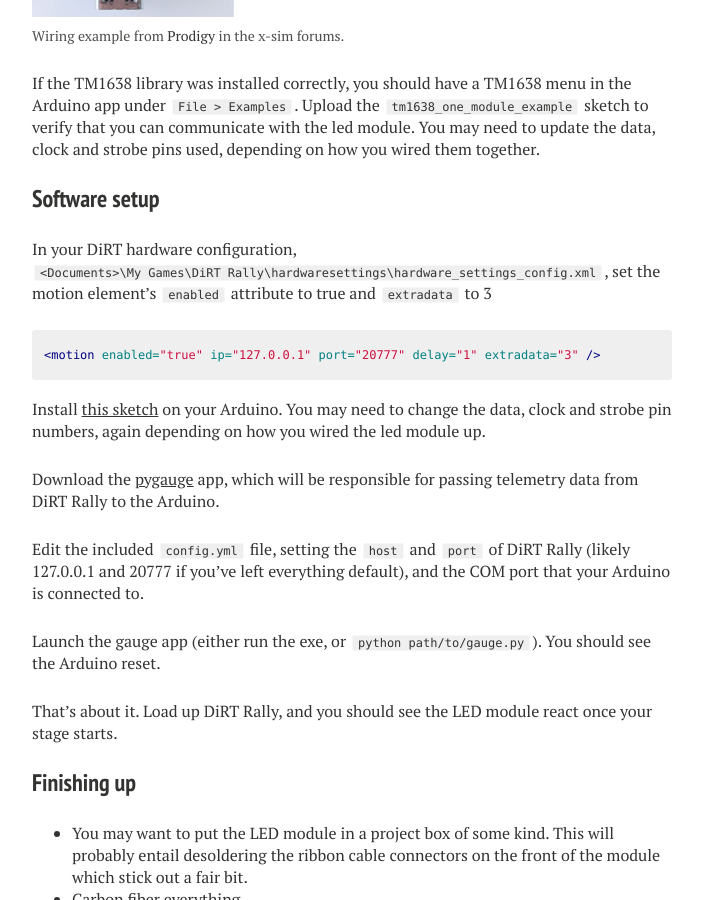
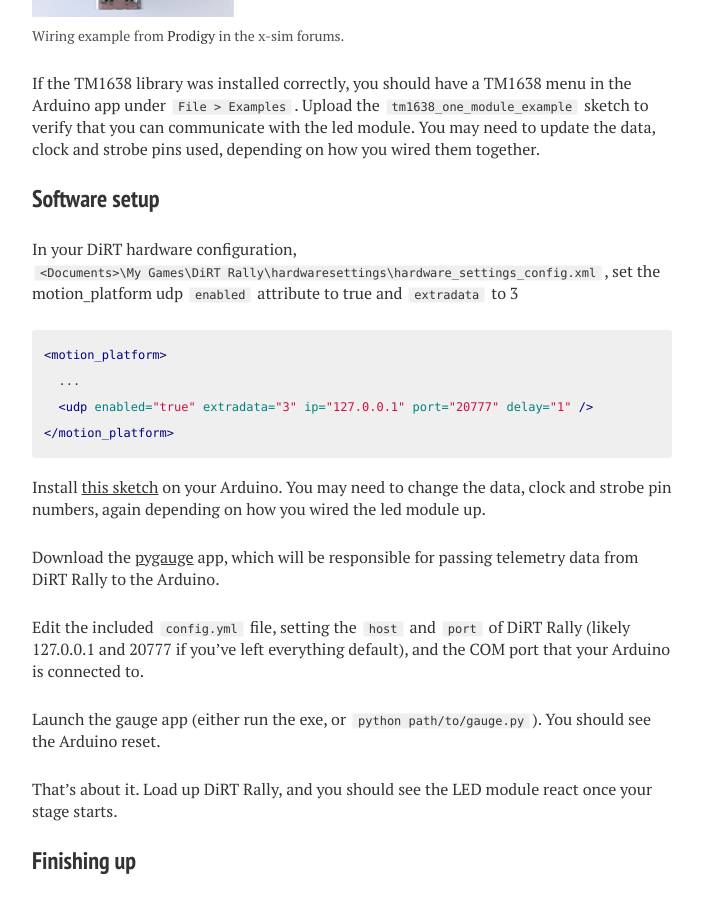
Before and after one commit to Billiam/billiam.org, a Jekyll site: the page built from _posts/2015-07-02-dirt-rally-shift-light-tm1648-arduino.md, in a window 1280 px wide and 900 px high, scrolled down 2652 px. Shown: the whole window, without its empty margins (288-991 px from the left). Built offline with Jekyll 4.4.1, drawn with Linux system fonts in a browser that asks for light colours; nearby versions of some CDN libraries; Markdown is read by kramdown in place of the engine named in the settings.

Commit message:
Updating DiRT configuration example after full game release

````diff
--- a/_posts/2015-07-02-dirt-rally-shift-light-tm1648-arduino.md
+++ b/_posts/2015-07-02-dirt-rally-shift-light-tm1648-arduino.md
@@ -57,10 +57,13 @@
 
 ### Software setup
 
-In your DiRT hardware configuration, `<Documents>\My Games\DiRT Rally\hardwaresettings\hardware_settings_config.xml`, set the motion element's `enabled` attribute to true and `extradata` to 3
+In your DiRT hardware configuration, `<Documents>\My Games\DiRT Rally\hardwaresettings\hardware_settings_config.xml`, set the motion_platform udp `enabled` attribute to true and `extradata` to 3
 
 ```xml
-<motion enabled="true" ip="127.0.0.1" port="20777" delay="1" extradata="3" />
+<motion_platform>
+  ...
+  <udp enabled="true" extradata="3" ip="127.0.0.1" port="20777" delay="1" />
+</motion_platform>
 ```
 
 Install [this sketch](https://raw.githubusercontent.com/Billiam/pygauge/master/arduino/tm1638-gauge.ino) on your Arduino. You may need to change the data, clock and strobe pin numbers, again depending on how you wired the led module up.
````
